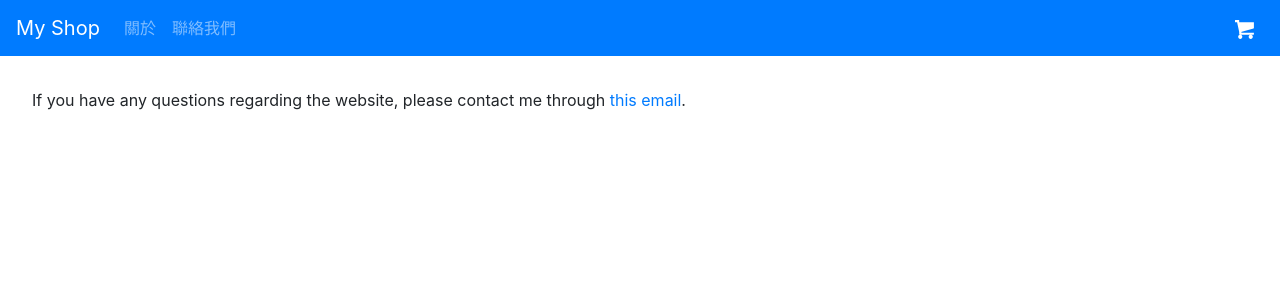
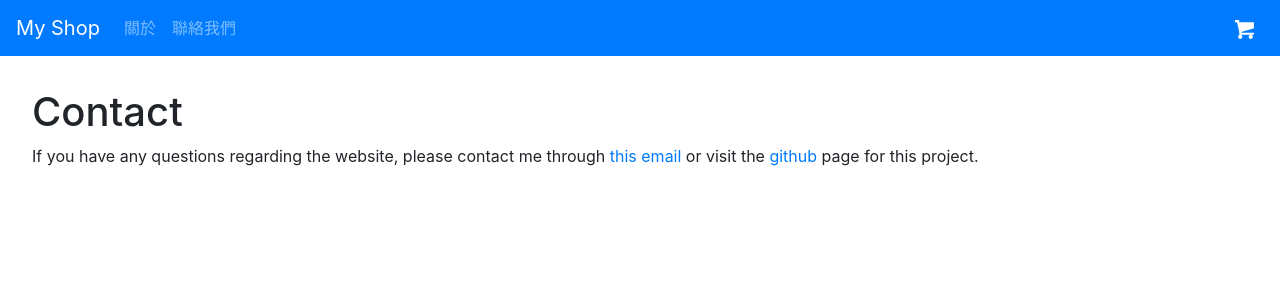
Before and after one commit to chentselee/e-commerce, a React app: page /contact in a window 1280 px wide. Shown: the top 300 px of the page. Built offline with nearby package versions, Linux system fonts and the light colour scheme; no server answers.

Commit message:
Added title

```diff
--- a/src/pages/About.jsx
+++ b/src/pages/About.jsx
@@ -3,7 +3,8 @@ import React from "react";
 const About = () => {
   return (
     <div className="__main">
-      This is a demo e-commerce website for personal portfolio.
+      <h1>About</h1>
+      <p>This is a demo e-commerce website for personal portfolio.</p>
     </div>
   );
 };
--- a/src/pages/Contact.jsx
+++ b/src/pages/Contact.jsx
@@ -1,12 +1,18 @@
 import React from "react";
 
-const About = () => {
+const Contact = () => {
   return (
     <div className="__main">
-      If you have any questions regarding the website, please contact me through{" "}
-      <a href="mailto:chentselee@gmail.com">this email</a>.
+      <h1>Contact</h1>
+      <p>
+        If you have any questions regarding the website, please contact me
+        through <a href="mailto:chentselee@gmail.com">this email</a>
+        <span> or visit the </span>
+        <a href="https://github.com/chentselee/e-commerce">github</a> page for
+        this project.
+      </p>
     </div>
   );
 };
 
-export default About;
+export default Contact;
```
